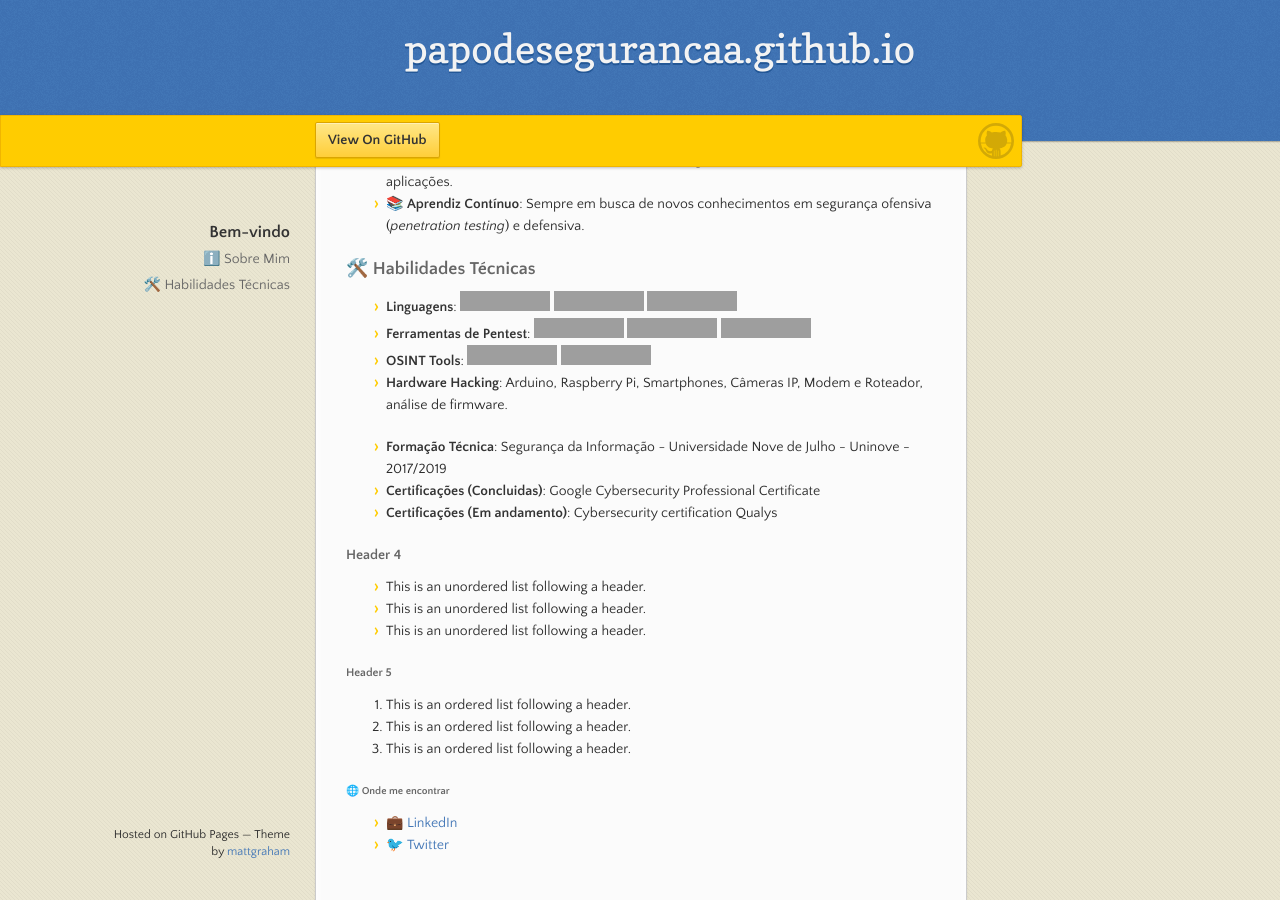
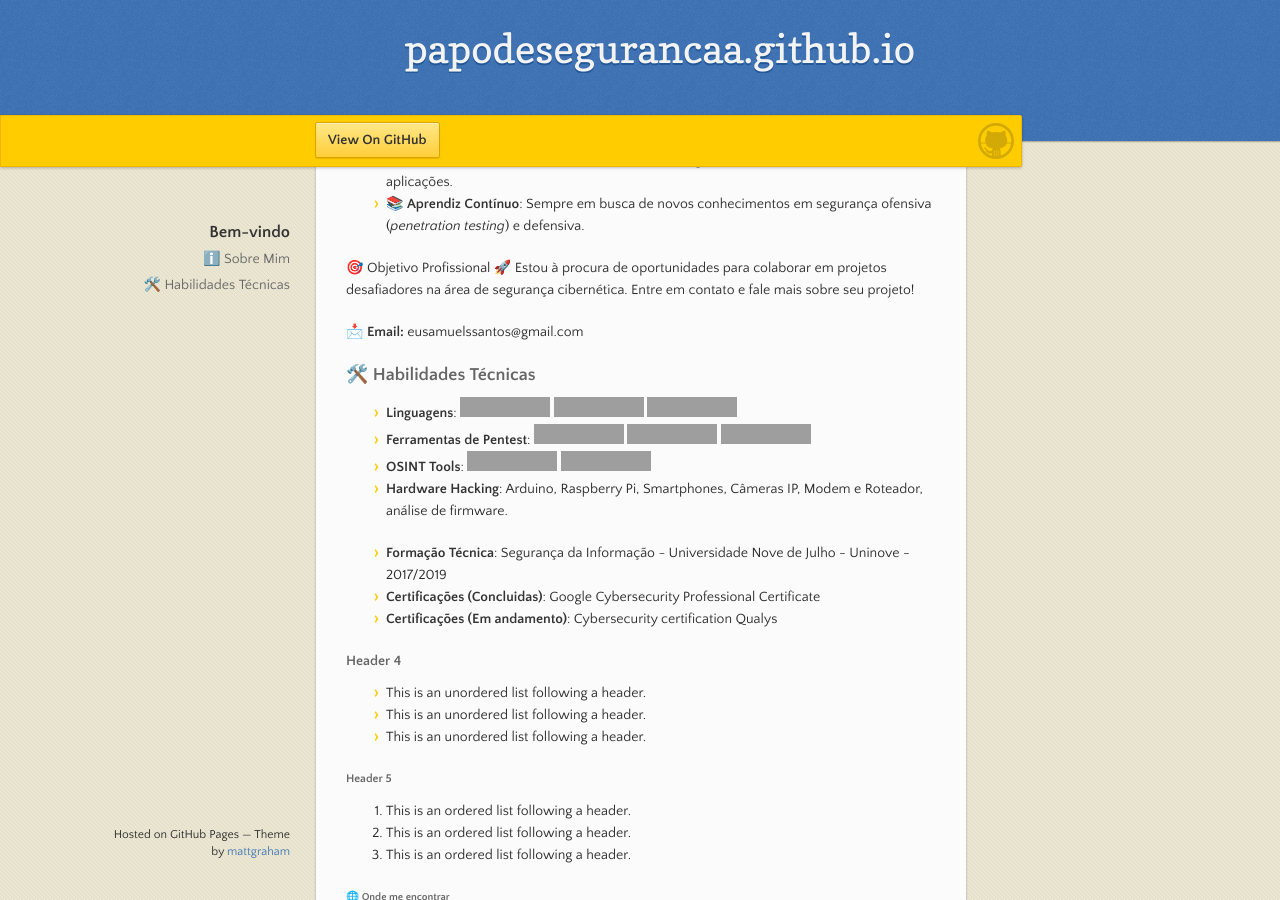
Before and after one commit to papodesegurancaa/papodesegurancaa.github.io, a Jekyll site: the page built from index.md, in a window 1280 px wide and 900 px high, scrolled down 365 px, cut to the strip 0-900 px from the top of the window. Built offline with Jekyll 4.4.1, drawn with Linux system fonts in a browser that asks for light colours; our own code applies the rules of GitHub Pages for plain Markdown files; the repository's description, which GitHub fills in, is left out; grey boxes are pictures that could not be loaded.

Commit message:
Update index.md

```diff
--- a/index.md
+++ b/index.md
@@ -25,6 +25,11 @@ There should be whitespace between paragraphs. We recommend including a README,
 - 🔧 **Hardware Hacking Enthusiast**: Desmontando dispositivos IoT, sistemas embarcados e explorando vulnerabilidades físicas.
 - 🛠️ **Análise de Vulnerabilidades**: Identificação e mitigação de falhas críticas em sistemas e aplicações.
 - 📚 **Aprendiz Contínuo**: Sempre em busca de novos conhecimentos em segurança ofensiva (*penetration testing*) e defensiva.
+
+🎯 Objetivo Profissional
+🚀 Estou à procura de oportunidades para colaborar em projetos desafiadores na área de segurança cibernética. Entre em contato e fale mais sobre seu projeto!
+
+📩 **Email:** eusamuelssantos@gmail.com
 
 <!---This is a blockquote following a header.
 
```
